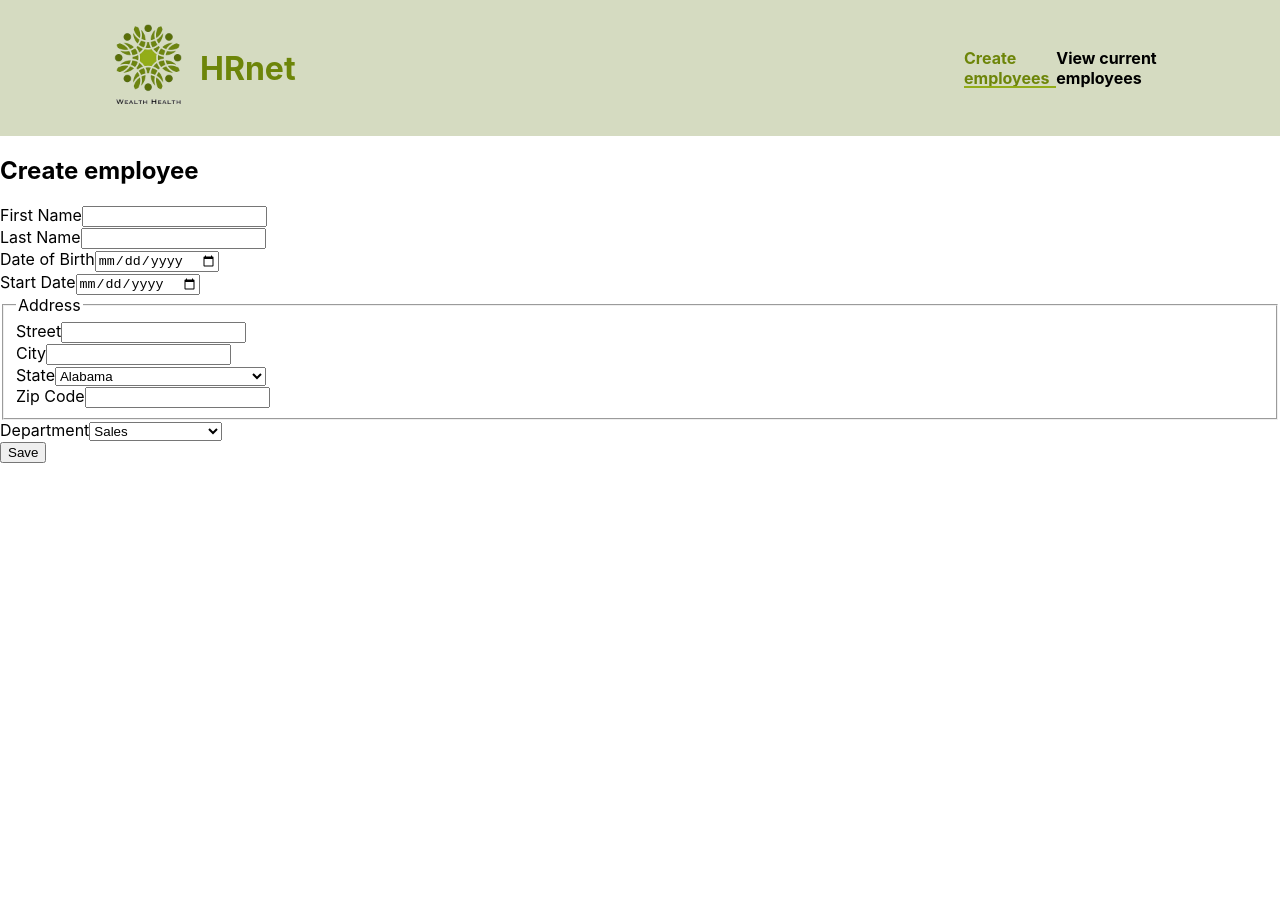
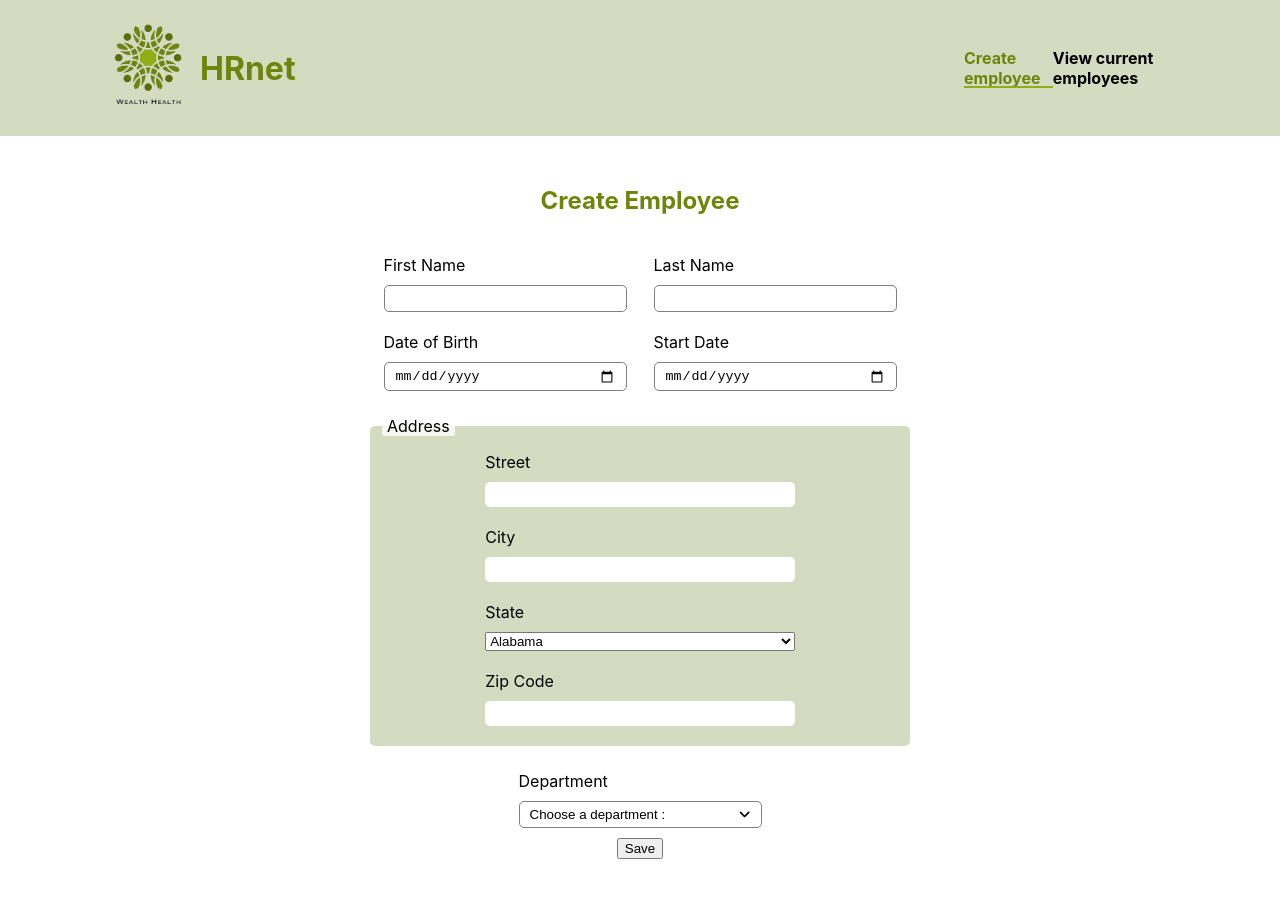
Before and after one commit to VGrolleau/p14-hrnet, a React (Create React App) app: page / in a window 1280 px wide. Shown: the top 898 px of the page. Before the commit the page ends 800 px from the top, so only its background shows below. Built offline with nearby package versions, Linux system fonts and the light colour scheme.

Commit message:
Review CreateEmployee style | Start working on DropdownMenu

```diff
--- a/public/index.html
+++ b/public/index.html
@@ -26,6 +26,7 @@
       Learn how to configure a non-root public URL by running `npm run build`.
     -->
     <title>HRnet</title>
+    <link rel="stylesheet" href="https://cdnjs.cloudflare.com/ajax/libs/font-awesome/6.1.1/css/all.min.css">
   </head>
   <body>
     <noscript>You need to enable JavaScript to run this app.</noscript>
--- a/src/components/DropdownMenu.jsx
+++ b/src/components/DropdownMenu.jsx
@@ -1,5 +1,53 @@
-function DropdownMenu() {
-    return
+import { PropTypes } from 'prop-types';
+import '../utils/style/DropdownMenu.css';
+
+function DropdownMenu(props) {
+    const id = props.id;
+    const label = props.label;
+    const dataOptions = props.dataOptions;
+
+    // document.body.addEventListener('click', e => { console.log(e.target) })
+
+    return (
+        <div className='custom-select'>
+            <label htmlFor={id}>{label}</label>
+            <button className="choice-button" onClick={handleButton}>
+                <span>Choose a {id} :</span>
+                <span className="fa-solid fa-angle-down select-arrow"></span>
+            </button>
+            <ul>
+                {
+                    dataOptions.map((dataOption, index) => {
+                        return <li value={dataOption.name} className="choice-li" key={index} onClick={getText}>{dataOption.name}</li>
+                    })
+                }
+            </ul>
+        </div>
+    )
+};
+
+function handleButton(e) {
+    e.preventDefault();
+    // console.log(e);
 }
 
+function getText() {
+    const choiceBtnSpan = document.querySelector(".choice-button span");
+    const choicesLi = document.querySelectorAll(".choice-li");
+    // console.log(choicesLi)
+    choicesLi.forEach((choiceLi) =>
+        // console.log(choiceLi)
+        choiceLi.addEventListener('click', () => {
+            // console.log(choicesLi);
+            choiceBtnSpan.textContent = choiceLi.textContent;
+        })
+    );
+}
+
+DropdownMenu.propTypes = {
+    id: PropTypes.string,
+    label: PropTypes.string,
+    dataOptions: PropTypes.array
+};
+
 export default DropdownMenu;
--- a/src/components/Input.jsx
+++ b/src/components/Input.jsx
@@ -1,4 +1,5 @@
 import { PropTypes } from 'prop-types';
+import '../utils/style/Input.css';
 
 function Input(props) {
     const id = props.id;
@@ -6,7 +7,7 @@ function Input(props) {
     const type = props.type;
 
     return (
-        <div>
+        <div className='input'>
             <label htmlFor={id}>{label}</label>
             <input type={type} id={id} />
         </div>
--- a/src/components/Nav.jsx
+++ b/src/components/Nav.jsx
@@ -4,7 +4,7 @@ import '../utils/style/Nav.css';
 function Nav() {
     return (
         <nav>
-            <NavLink to="/" className={({ isActive }) => (isActive ? "active" : "")}>Create employees</NavLink>
+            <NavLink to="/" className={({ isActive }) => (isActive ? "active" : "")}>Create employee</NavLink>
             <NavLink to="/employee-list" className={({ isActive }) => (isActive ? "active" : "")}>View current employees</NavLink>
         </nav>
     )
--- a/src/components/Select.jsx
+++ b/src/components/Select.jsx
@@ -6,7 +6,7 @@ function Select(props) {
     const dataOptions = props.dataOptions;
 
     return (
-        <div>
+        <div className='custom-select'>
             <label htmlFor={id}>{label}</label>
             <select name={id} id={id}>
                 {
@@ -22,7 +22,7 @@ function Select(props) {
 Select.propTypes = {
     id: PropTypes.string,
     label: PropTypes.string,
-    dataOptions: PropTypes.object
+    dataOptions: PropTypes.array
 };
 
 export default Select;
--- a/src/pages/CreateEmployee.jsx
+++ b/src/pages/CreateEmployee.jsx
@@ -1,7 +1,9 @@
 import { useEffect } from "react";
+import DropdownMenu from "../components/DropdownMenu";
 import Input from "../components/Input";
 import Select from "../components/Select";
 import { dataForm, states, departments } from "../data";
+import '../utils/style/CreateEmployee.css';
 
 function CreateEmployee() {
     useEffect(() => { document.title = "HRnet - Home" });
@@ -30,7 +32,7 @@ function CreateEmployee() {
     });
 
     return (
-        <section>
+        <section className="create-employee-section">
             <h2>Create employee</h2>
 
             <form>
@@ -46,7 +48,9 @@ function CreateEmployee() {
                     {dataAddressBloc.map(obj => {
                         if (obj.category === "input") {
                             return <Input id={obj.id} label={obj.label} type={obj.type} key={obj.id} />
-                        } else {
+                        }
+                        else {
+                            {/* return <DropdownMenu id={obj.id} label={obj.label} dataOptions={states} key={obj.id} /> */ }
                             return <Select id={obj.id} label={obj.label} dataOptions={states} key={obj.id} />
                         }
                     })}
@@ -54,7 +58,7 @@ function CreateEmployee() {
 
                 <div id="departmentBloc">
                     {dataDepartmentBloc.map(obj => {
-                        return <Select id={obj.id} label={obj.label} dataOptions={departments} key={obj.id} />
+                        return <DropdownMenu id={obj.id} label={obj.label} dataOptions={departments} key={obj.id} />
                     })}
                 </div>
 
--- /dev/null
+++ b/src/utils/style/CreateEmployee.css
@@ -0,0 +1,42 @@
+.create-employee-section {
+    padding: 50px 100px;
+    display: flex;
+    flex-direction: column;
+    align-items: center;
+}
+
+h2 {
+    margin: 0;
+    color: rgb(109, 133, 9);
+    text-transform: capitalize;
+}
+
+form {
+    width: 50%;
+    margin: 30px auto;
+    display: flex;
+    flex-direction: column;
+}
+
+#nameBloc, #addressBloc, #departmentBloc {
+    display: flex;
+    flex-wrap: wrap;
+}
+
+#addressBloc {
+    margin: 15px 0;
+    background-color: rgba(90, 111, 8, .25);
+    border: none;
+    border-radius: 5px;
+}
+
+#addressBloc legend {
+    background-color: rgba(255,255,255,.75);
+    border-radius: 2px;
+    padding-inline: 5px;
+}
+
+#create-button {
+    width: min-content;
+    margin: auto;
+}
--- /dev/null
+++ b/src/utils/style/DropdownMenu.css
@@ -0,0 +1,77 @@
+.custom-select {
+    display: flex;
+    flex-direction: column;
+    margin: 10px auto;
+    width: 45%;
+    position: relative;
+    z-index: 1;
+}
+
+#addressBloc .custom-select {
+    width: 60%;
+}
+
+#addressBloc .custom-select button {
+    border: none;
+}
+
+.custom-select label {
+    margin-bottom: 10px;
+}
+
+.custom-select button {
+    padding: 5px 10px;
+    border: solid 1px gray;
+    border-radius: 5px;
+}
+
+.custom-select button {
+    background-color: white;
+    display: flex;
+    justify-content: space-between;
+    align-items: center;
+}
+
+.custom-select:focus-within label {
+    color: rgb(90, 111, 8);
+}
+
+.custom-select ul {
+    display: none;
+}
+
+.custom-select li {
+    width: 100%;
+    height: 100%;
+    text-indent: 10px;
+}
+
+.custom-select li:hover {
+    background-color: rgba(90, 111, 8, .25);
+}
+
+.custom-select button:focus+ul {
+    padding: 2px 0;
+    position: absolute;
+    top: 20px;
+    width: 100%;
+    display: flex;
+    justify-content: space-around;
+    flex-direction: column;
+    background-color: white;
+    color: black;
+    list-style: none;
+    border: solid 1px gray;
+    border-radius: 5px;
+    pointer-events: all;
+    transform: translateY(20px);
+}
+
+.custom-select button:focus .select-arrow {
+    transform: rotate(-180deg);
+    transition: transform .5s ease-in-out;
+}
+
+.select-arrow {
+    transition: transform .5s ease-in-out;
+}
--- /dev/null
+++ b/src/utils/style/Input.css
@@ -0,0 +1,39 @@
+.input {
+    display: flex;
+    flex-direction: column;
+    margin: 10px auto;
+    width: 45%;
+}
+
+#addressBloc .input {
+    width: 60%;
+}
+
+#addressBloc .input input {
+    border: none;
+}
+
+.input label {
+    margin-bottom: 10px;
+}
+
+.input input {
+    padding: 5px 10px;
+    border: solid 1px gray;
+    border-radius: 5px;
+}
+
+.input input:focus {
+    background-color: rgba(147, 173, 24, .2);
+    border: 1px solid rgb(147, 173, 24);
+    outline: none;
+    box-shadow: 0 0 10px rgb(90, 111, 8);
+}
+
+#addressBloc .input input:focus {
+    background-color: rgba(255,255,255,.75);
+}
+
+.input:focus-within label {
+    color: rgb(90, 111, 8);
+}
```
Also changed, not shown: src/utils/style/App.css (deleted).
